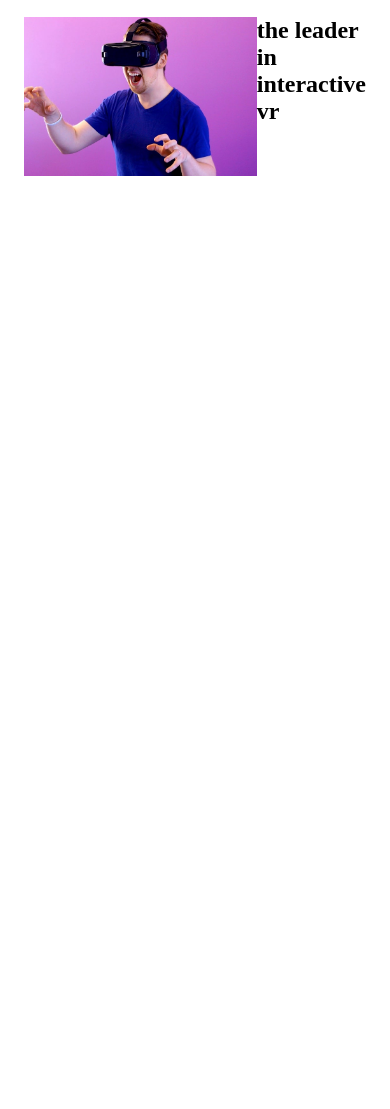
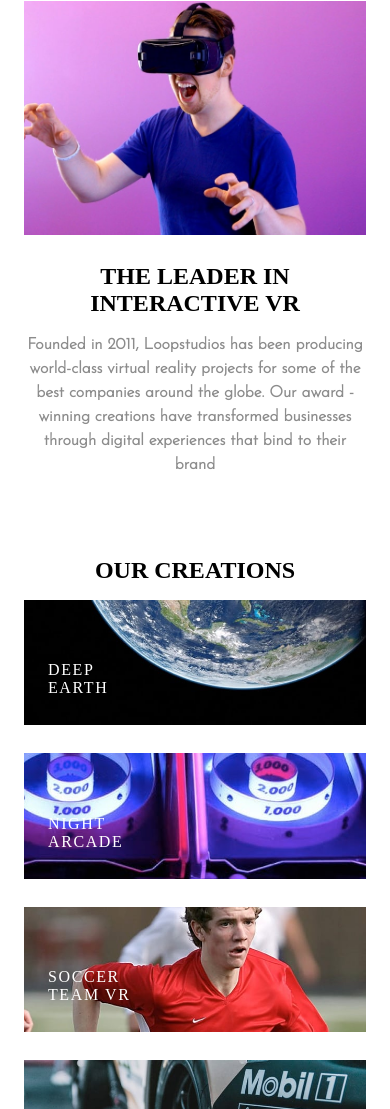
Before and after one commit to NDPNguyen-FE/loopStudios, a plain HTML site: page index.html in a window 390 px wide. Shown: the part 891-2000 px from the top of the page. Before the commit the page ends 1231 px from the top, so only its background shows below. Drawn offline with nearby package versions, Linux system fonts and the light colour scheme.

Commit message:
design mobile - product

```diff
--- a/assets/css/main.css
+++ b/assets/css/main.css
@@ -12,7 +12,7 @@
   --body-font: "Josefin Sans", sans-serif;
   --title-font: "Alata", sans-serif;
   /* ============ font-weight =========== */
-  --font-semi-bold: 400;
+  --font-semi-bold: 700;
   --font-semi: 300;
   /* ============ margin =========== */
   --mb-1: 0.5rem;
@@ -54,7 +54,11 @@ img {
 /* ===================== Class CSS ======================= */
 
 .section {
-  padding: 4rem 0 3rem;
+  padding: 3rem 0 2rem;
+}
+h2 {
+  text-transform: uppercase;
+  margin-bottom: var(--mb-2);
 }
 
 /* ===================== Layout ======================= */
@@ -90,7 +94,7 @@ img {
   align-items: center;
   padding: var(--mb-2) var(--mb-4);
   font-family: var(--body-font);
-  font-weight: var(--font-semi-bold);
+  font-weight: var(--font-semi);
 }
 .nav__logo {
   z-index: var(--z-tooltip);
@@ -99,6 +103,7 @@ img {
 .nav__toggle {
   color: var(--title-firts-color);
   z-index: var(--z-tooltip);
+  cursor: pointer;
 }
 
 .nav__link {
@@ -149,3 +154,42 @@ img {
 }
 
 /* ============= About ============= */
+.about {
+  display: flex;
+  justify-content: center;
+}
+.about__img {
+  justify-self: center;
+}
+.about__content {
+  flex-direction: column;
+  text-align: center;
+}
+
+.about__content p {
+  color: var(--footer-text-color);
+  font-family: var(--body-font);
+  line-height: 1.5rem;
+  font-weight: var(--font-semi-bold);
+}
+/* ============= Products ============= */
+.product {
+  align-items: center;
+  flex-direction: column;
+  text-align: center;
+}
+.img__item {
+  position: relative;
+  justify-self: center;
+}
+.img__title {
+  position: absolute;
+  color: var(--title-firts-color);
+  font-size: 1rem;
+  letter-spacing: 0.1rem;
+  width: 35%;
+  text-align: left;
+  padding-left: var(--mb-3);
+  font-weight: var(--font-semi);
+  bottom: 2rem;
+}
--- a/index.html
+++ b/index.html
@@ -31,7 +31,7 @@
             <li class="nav__item"><a href="#about" class="nav__link">about</a></li>
             <li class="nav__item"><a href="" class="nav__link">careers</a></li>
             <li class="nav__item"><a href="" class="nav__link">events</a></li>
-            <li class="nav__item"><a href="" class="nav__link">products</a></li>
+            <li class="nav__item"><a href="#product" class="nav__link">products</a></li>
             <li class="nav__item"><a href="" class="nav__link">support</a></li>
           </ul>
         </div>
@@ -48,18 +48,57 @@
     <main>
       <!-- ============= ABOUT ============== -->
       <section class="about section" id="about">
-        <div class="bd-flex bd-container">
+        <div class="bd-grid bd-container">
           <div class="about__img">
             <img src="assets/img/desktop/image-interactive.jpg" alt="">
           </div>
           <div class="about__content bd-flex">
             <h2>the leader in interactive vr</h2>
-            <p></p>
+            <p>Founded in 2011, Loopstudios has been producing world-class virtual reality projects for some of the best companies around the globe. Our award - winning creations have transformed businesses through digital experiences that bind to their brand </p>
           </div>
         </div>
       </section>
       <!-- ============= PRODUCT ============== -->
-      <section class="product section" id="product"></section>
+      <section class="product section bd-flex" id="product">
+
+         <h2>our creations</h2>
+          <div class="product__img bd-grid bd-container">
+            <div class="img__item">
+              <p class="img__title">DEEP EARTH</p>
+              <img src="assets/img/mobile/image-deep-earth.jpg" alt="">
+            </div>
+            <div class="img__item">
+              <p class="img__title">NIGHT ARCADE</p>
+              <img src="assets/img/mobile/image-night-arcade.jpg" alt="">
+            </div>
+            <div class="img__item">
+              <p class="img__title">SOCCER TEAM VR</p>
+              <img src="assets/img/mobile/image-soccer-team.jpg" alt="">
+            </div>
+            <div class="img__item">
+              <p class="img__title">THE GRID</p>
+              <img src="assets/img/mobile/image-grid.jpg" alt="">
+            </div>
+            <div class="img__item">
+              <p class="img__title">FROM UP ABOVE VR</p>
+              <img src="assets/img/mobile/image-from-above.jpg" alt="">
+            </div>
+            <div class="img__item">
+              <p class="img__title">POCKET BOREALIS</p>
+              <img src="assets/img/mobile/image-pocket-borealis.jpg" alt="">
+            </div>
+            <div class="img__item">
+              <p class="img__title">THE CURIOSITY</p>
+              <img src="assets/img/mobile/image-curiosity.jpg" alt="">
+            </div>
+            <div class="img__item">
+              <p class="img__title">MAKE IT FISHEYE</p>
+              <img src="assets/img/mobile/image-fisheye.jpg" alt="">
+            </div>
+
+       </div>
+
+      </section>
     </main>
     <!-- ================== FOOTER ==================== -->
 
```
